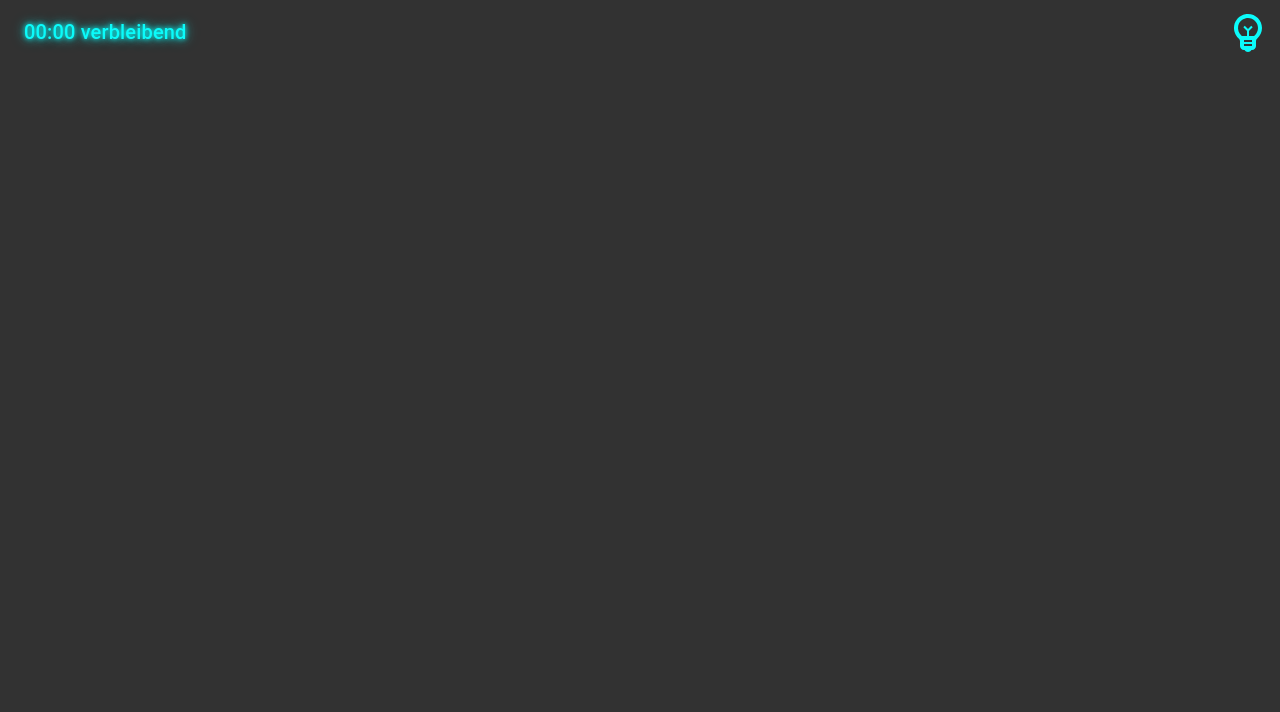
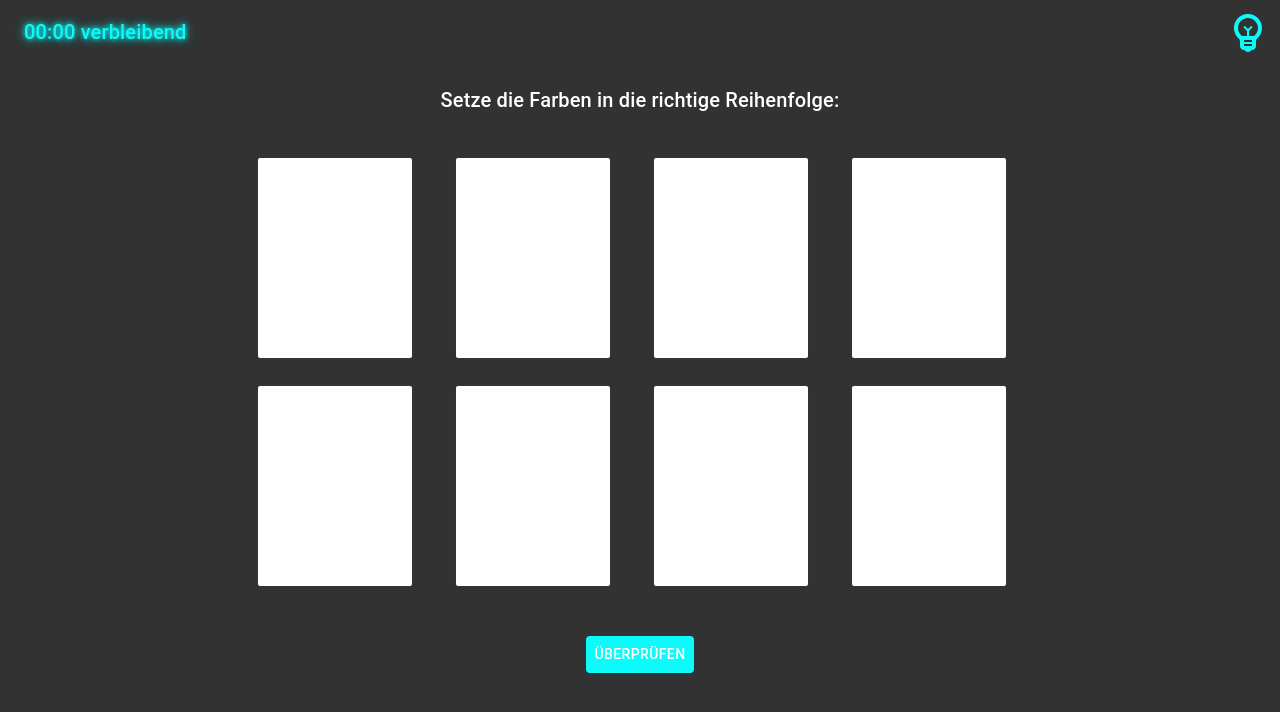
Before and after one commit to aan147257/escape-game, a React (Create React App) app: page /1 in a window 1280 px wide. Shown: the top 712 px of the page. Built offline with nearby package versions, Linux system fonts and the light colour scheme.

Commit message:
quiz 1 fertiggestellt

```diff
--- a/package.json
+++ b/package.json
@@ -6,7 +6,7 @@
     "@emotion/react": "^11.14.0",
     "@emotion/styled": "^11.14.0",
     "@mui/icons-material": "^6.4.6",
-    "@mui/material": "^6.4.3",
+    "@mui/material": "^6.4.6",
     "@testing-library/jest-dom": "^5.14.1",
     "@testing-library/react": "^13.0.0",
     "@testing-library/user-event": "^13.2.1",
--- /dev/null
+++ b/src/components/molecules/ColorGrid.tsx
@@ -0,0 +1,72 @@
+import React, { useState } from 'react';
+import { Box, Typography, Button, Grid2 as Grid} from '@mui/material';
+import { useNavigate } from 'react-router-dom';
+
+const ColorGrid = () => {
+    const [colors, setColors] = useState(
+        Array.from({ length: 8 }, (_, id) => ({ id, color: 'white' }))
+    );
+    const correctOrder = ['#fd3e3e', '#fd8658', '#fdfd2f', '#4efd4e', '#5dadfd', '#ad65fd', '#fd7fc0', '#b3b3b3'];
+    const navigate = useNavigate();
+
+    const handleBoxClick = (id: number) => {
+        const colorOptions = ['#fd3e3e', '#fd8658', '#fdfd2f', '#4efd4e', '#5dadfd', '#ad65fd', '#fd7fc0', '#b3b3b3'];
+        setColors((prevColors) =>
+            prevColors.map((item) =>
+                item.id === id
+                    ? { ...item, color: colorOptions[(colorOptions.indexOf(item.color) + 1) % colorOptions.length] }
+                    : item
+            )
+        );
+    };
+
+    const checkOrder = () => {
+        if (JSON.stringify(colors.map((item) => item.color)) === JSON.stringify(correctOrder)) {
+            alert('✔️ Richtig! Du hast die Farben in der richtigen Reihenfolge gesetzt.');
+            navigate('/2');
+        } else {
+            alert('❌ Falsch! Versuche es noch einmal.');
+        }
+    };
+
+    return (
+        <Box sx={{ padding: '20px', textAlign: 'center', maxWidth: '60vw', margin: 'auto' }}>
+            <Typography variant="h6" sx={{ color: 'white', marginBottom: '5vh' }}>
+                Setze die Farben in die richtige Reihenfolge:
+            </Typography>
+            <Grid container spacing={3} justifyContent="center">
+                {colors.map(({ id, color }) => (
+                    <Grid size={{xs:3}} key={id}>
+                        <Box
+                            onClick={() => handleBoxClick(id)}
+                            sx={{
+                                width: '12vw',
+                                height: '25vh',
+                                backgroundColor: color,
+                                border: '2px solid #333',
+                                borderRadius: '4px',
+                                cursor: 'pointer',
+                                transition: 'background-color 0.3s',
+                            }}
+                        />
+                    </Grid>
+                ))}
+            </Grid>
+            <Button
+                onClick={checkOrder}
+                sx={{
+                    marginTop: '6vh',
+                    backgroundColor: '#0bfbfa',
+                    color: 'white',
+                    '&:hover': {
+                        backgroundColor: '#019e9c',
+                    },
+                }}
+            >
+                Überprüfen
+            </Button>
+        </Box>
+    );
+};
+
+export default ColorGrid;
--- a/src/components/pages/Home.tsx
+++ b/src/components/pages/Home.tsx
@@ -11,7 +11,7 @@ function Home() {
 
     const handlePlayButton = () => {
         navigate("/1");
-        startTimer(300);
+        startTimer(1200);
 
     };
 
@@ -35,7 +35,7 @@ function Home() {
                     position: 'absolute',
                     width: '100%',
                     height: '100%',
-                    backgroundColor: 'rgba(0,0,0,0.87)',
+                    backgroundColor: 'rgba(0,0,0,0.75)',
                     zIndex: 1
                 }}
             />
--- a/src/components/pages/Quiz1.tsx
+++ b/src/components/pages/Quiz1.tsx
@@ -1,15 +1,17 @@
 import React from 'react';
 import {Box} from "@mui/material";
 import QuizHeader from "../molecules/QuizHeader";
+import ColorGrid from "../molecules/ColorGrid";
 
 function Quiz1() {
     return (
         <Box>
             <QuizHeader
                 dialogPopupContent={
-                    "Hier Kommt der Text für die Hinweise rein! Dieser Beispiel befindet sich im Quiz1.txt Page."
+                    "🌈"
                 }
             />
+            <ColorGrid/>
         </Box>
     );
 }
```
Also changed, not shown: 1 other file (tests, documents, lock files or other folders).
